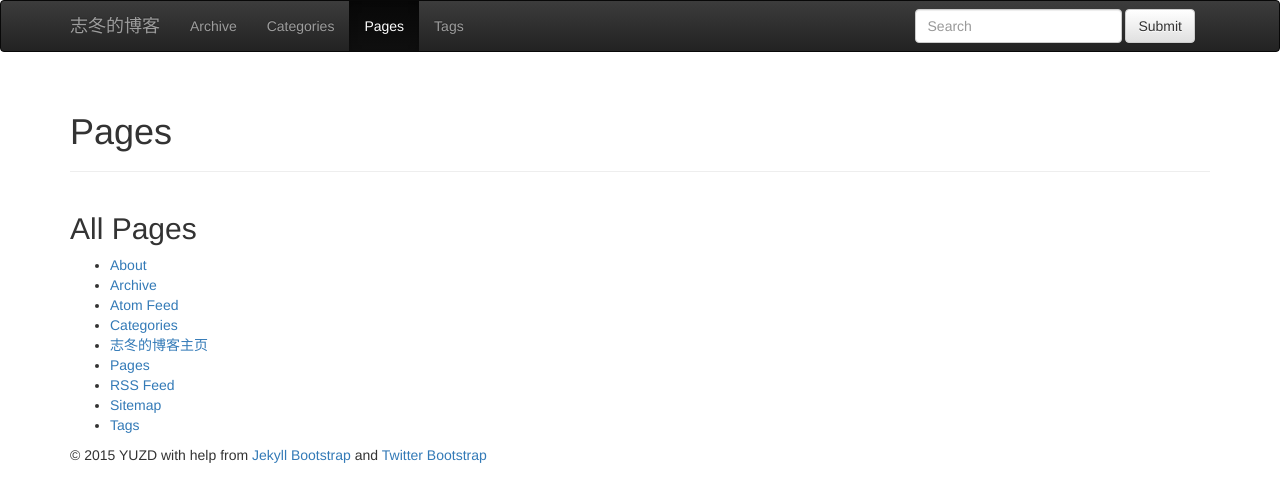
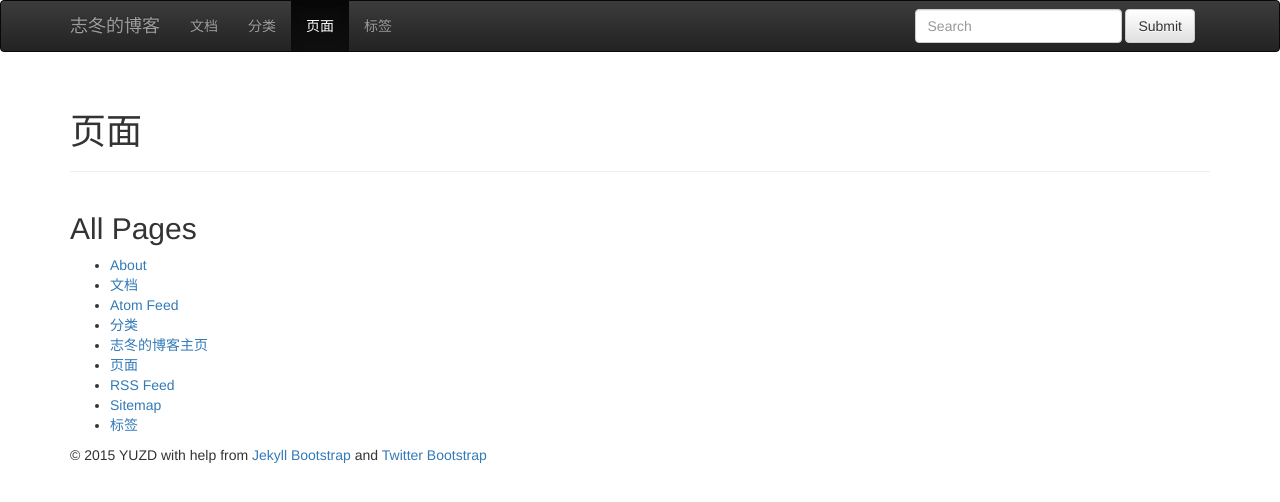
Before and after one commit to web-yuzd/web-yuzd.github.io, a Jekyll site: the page built from pages.html, in a window 1280 px wide. Shown: the top 502 px of the page. Built offline with Jekyll 4.4.1, drawn with Linux system fonts in a browser that asks for light colours; nearby versions of some CDN libraries; library files that are not in the unit come from our copies.

Commit message:
修改博客页面

```diff
--- a/archive.html
+++ b/archive.html
@@ -1,6 +1,6 @@
 ---
 layout: page
-title : Archive
+title : 文档
 header : Post Archive
 group: navigation
 ---
--- a/categories.html
+++ b/categories.html
@@ -1,6 +1,6 @@
 ---
 layout: page
-title: Categories
+title: 分类
 header: Posts By Category
 group: navigation
 ---
--- a/pages.html
+++ b/pages.html
@@ -1,6 +1,6 @@
 ---
 layout: page
-title: Pages
+title: 页面
 header: Pages
 group: navigation
 ---
--- a/tags.html
+++ b/tags.html
@@ -1,6 +1,6 @@
 ---
 layout: page
-title: Tags
+title: 标签
 header: Posts By Tag
 group: navigation
 ---
```
Also changed, not shown: 1 other file.
